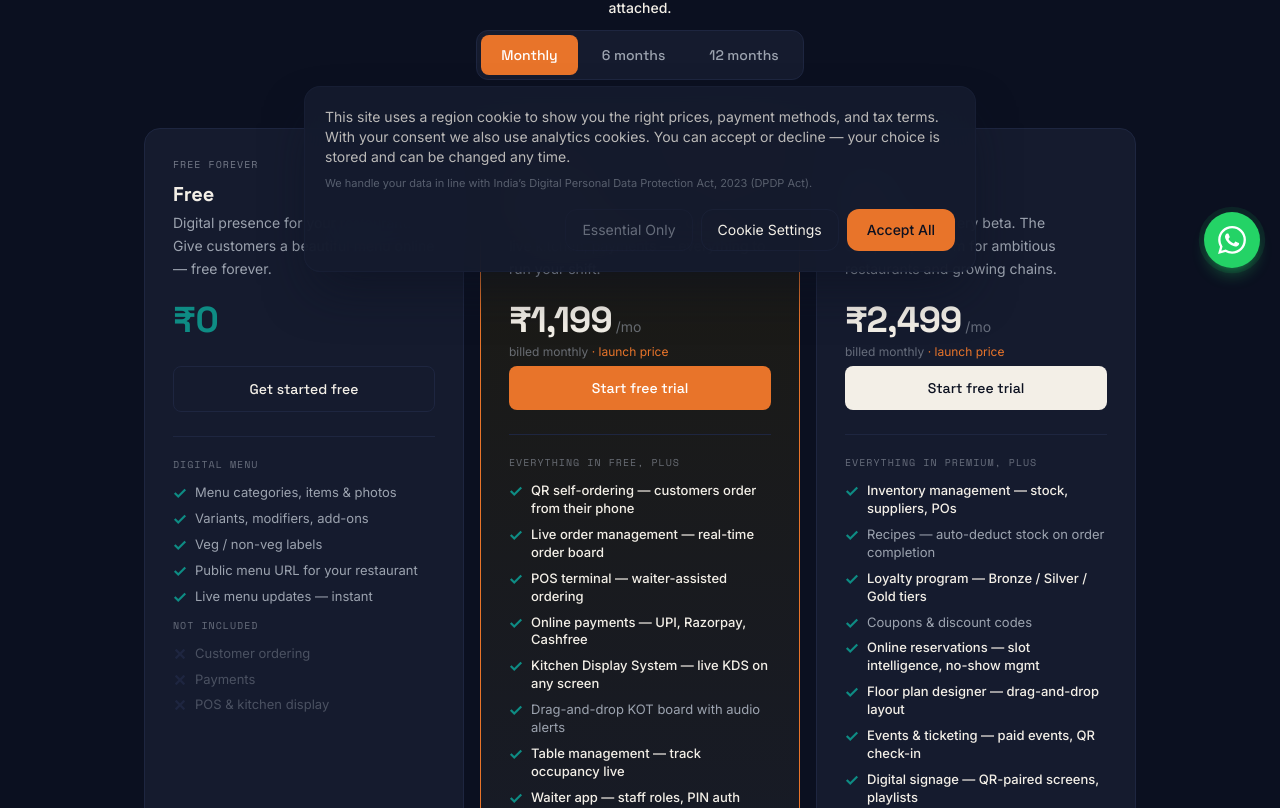
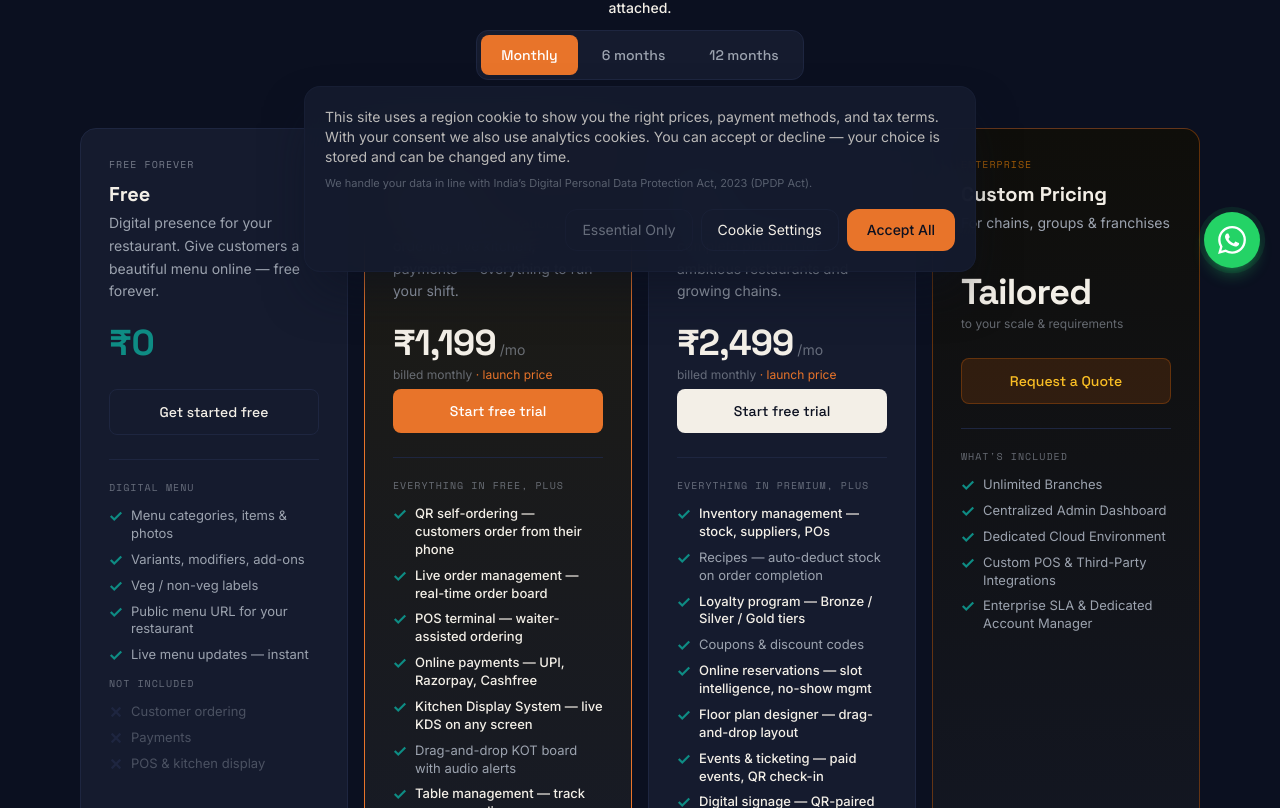
Before and after one commit to omniviyaai/RestOSWebsite, a Next.js app: page /in/pricing in a window 1280 px wide. Shown: the part 512-1320 px from the top of the page. Built offline with nearby package versions, Linux system fonts and the light colour scheme.

Commit message:
feat(pricing): wire EnterpriseCard into pricing grid as 4th tier

```diff
--- a/src/components/pricing/PricingClient.tsx
+++ b/src/components/pricing/PricingClient.tsx
@@ -3,6 +3,7 @@
 import { PLANS, type BillingCycle } from '@/lib/pricing-content'
 import { BillingToggle } from './BillingToggle'
 import { PlanCard } from './PlanCard'
+import { EnterpriseCard } from './EnterpriseCard'
 import { HonestBar } from './HonestBar'
 import { ComparisonTable } from './ComparisonTable'
 import { PricingFAQ } from './PricingFAQ'
@@ -22,9 +23,10 @@
 
       <BillingToggle cycle={cycle} onChange={setCycle} />
 
-      <div className="max-w-5xl mx-auto px-4">
-        <div className="grid grid-cols-1 md:grid-cols-3 gap-4">
+      <div className="max-w-6xl mx-auto px-4">
+        <div className="grid grid-cols-1 sm:grid-cols-2 lg:grid-cols-4 gap-4">
           {PLANS.map((plan) => <PlanCard key={plan.id} plan={plan} cycle={cycle} />)}
+          <EnterpriseCard />
         </div>
       </div>
 
```
